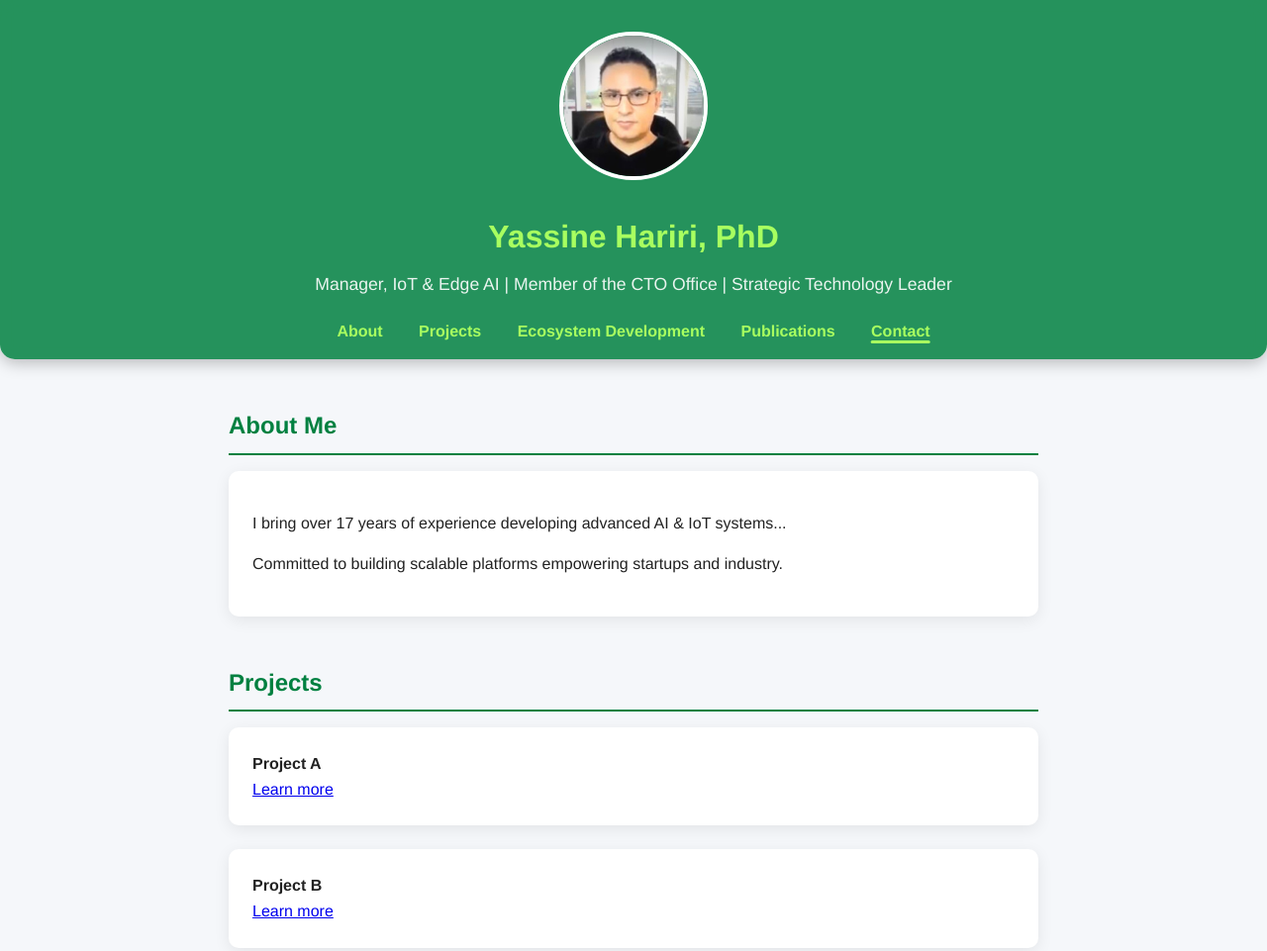
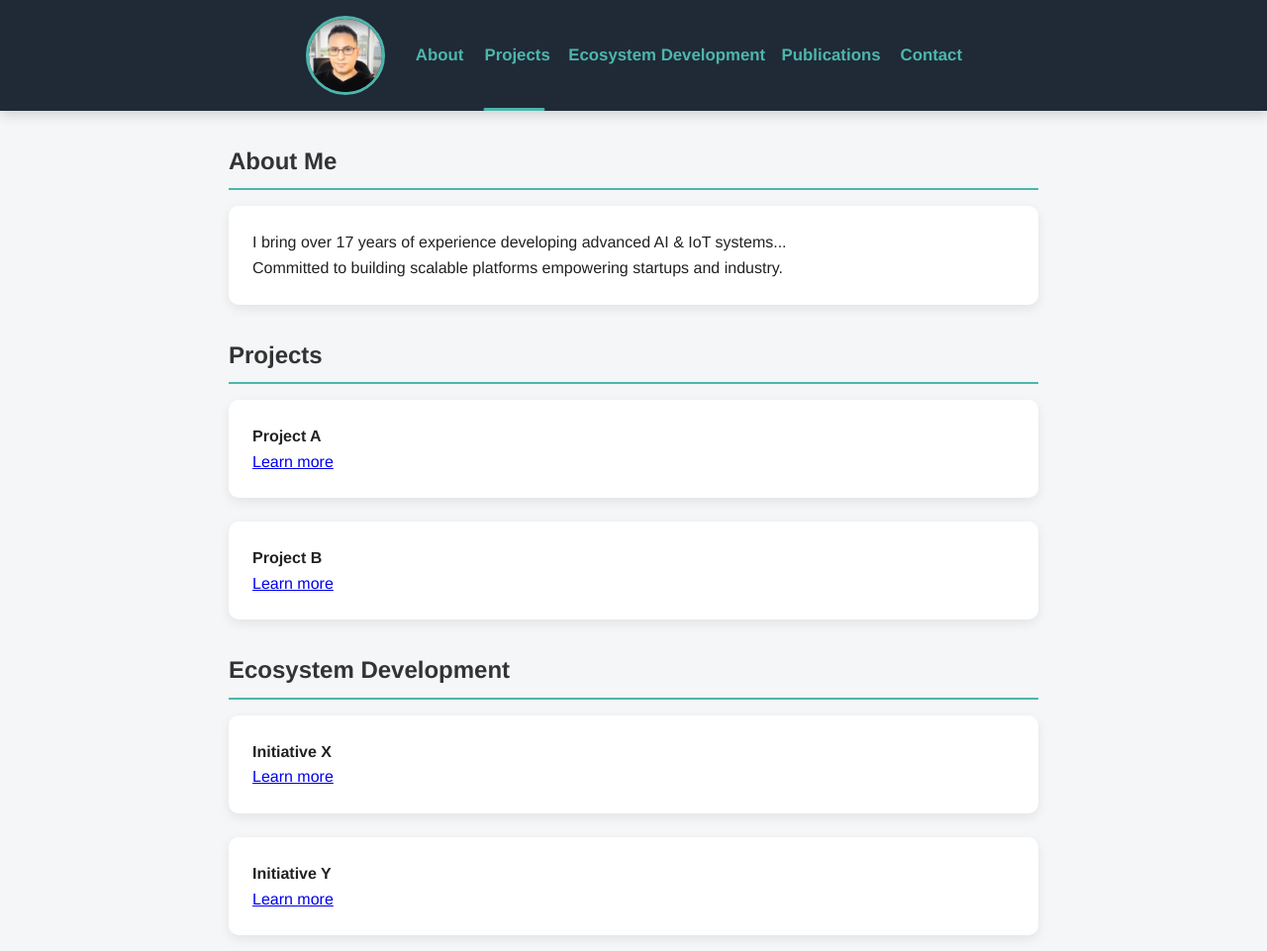
Before and after one commit to yhariri/yhariri.github.io, a plain HTML site: page index.html in a window 1280 px wide. Shown: the top 961 px of the page at 99% size. Drawn offline with Linux system fonts and the light colour scheme.

Commit message:
Update index.html

```diff
--- a/index.html
+++ b/index.html
@@ -6,114 +6,138 @@
 <title>Yassine Hariri, PhD</title>
 <link rel="icon" href="images/yassinepic.jpg">
 <style>
-    * { box-sizing: border-box; }
+  * { box-sizing: border-box; margin:0; padding:0; }
   body {
     font-family: "Helvetica Neue", Helvetica, Arial, sans-serif;
-      margin: 0; padding: 0;
-      background: #f5f7fa; color: #222;
-      line-height: 1.6; scroll-behavior: smooth;
+    background: #f4f6f8;
+    color: #222;
+    line-height: 1.6;
+    scroll-behavior: smooth;
   }
 
   /* --- Header --- */
   header {
-      text-align: center;
-      padding: 2rem 1rem 1rem;
-      position: sticky; top: 0; z-index: 1000;
-      background: rgba(0, 128, 64, 0.85); /* Green */
-      backdrop-filter: blur(12px);
-      box-shadow: 0 4px 16px rgba(0,0,0,0.25);
-      border-bottom-left-radius: 15px;
-      border-bottom-right-radius: 15px;
+    display: flex;
+    align-items: center;
+    justify-content: center;
+    gap: 2rem;
+    padding: 1rem 2rem;
+    position: sticky;
+    top: 0;
+    background: #1f2a36; /* Dark gray-blue */
+    color: #fff;
+    box-shadow: 0 4px 12px rgba(0,0,0,0.15);
+    z-index: 1000;
   }
 
   header img {
-      width: 150px; height: 150px;
-      border-radius: 50%; border: 4px solid white;
-      margin-bottom: 1rem;
-      transition: transform 0.3s;
+    width: 80px;
+    height: 80px;
+    border-radius: 50%;
+    border: 3px solid #4db6ac; /* Teal accent */
+    object-fit: cover;
   }
 
-    header img:hover { transform: scale(1.07); }
-
-    header h1 { margin: 0.5rem 0; font-size: 2rem; color: #a8ff60; } /* light green */
-    header p { margin: 0.3rem 0; font-size: 1.1rem; color: #fff; opacity: 0.9; }
-
-    /* --- Navigation --- */
   nav {
-      position: relative; display: inline-block; margin-top: 1rem;
+    display: flex;
+    gap: 1.5rem;
+    justify-content: center;
+    flex-wrap: wrap;
   }
 
   nav a {
-      color: #a8ff60;
-      margin: 0 1rem;
+    color: #b2dfdb;
     text-decoration: none;
     font-weight: 600;
-      padding: 0.2rem 0;
     position: relative;
+    padding: 0.3rem 0;
     transition: color 0.3s, transform 0.3s;
   }
 
-    nav a:hover { color: #ffffff; transform: scale(1.05); }
+  nav a:hover, nav a.active {
+    color: #4db6ac;
+    transform: scale(1.05);
+  }
 
   .underline {
-      position: absolute; height: 3px;
-      background: #a8ff60; bottom: 0; left: 0;
-      transition: all 0.3s ease; border-radius: 2px;
+    position: absolute;
+    height: 3px;
+    background: #4db6ac;
+    bottom: 0;
+    left: 0;
+    transition: all 0.3s ease;
+    border-radius: 2px;
   }
 
   /* --- Sections --- */
   section {
-      max-width: 850px; margin: 3rem auto; padding: 0 1rem;
-      opacity: 0; transform: translateY(30px);
+    max-width: 850px;
+    margin: 2rem auto;
+    padding: 0 1rem;
+    opacity: 0;
+    transform: translateY(30px);
     transition: all 0.8s ease-out;
   }
 
   section.visible { opacity: 1; transform: translateY(0); }
 
   section h2 {
-      border-bottom: 2px solid #008040; /* Dark green */
-      padding-bottom: 0.5rem; margin-bottom: 1rem;
-      color: #008040;
+    border-bottom: 2px solid #4db6ac;
+    padding-bottom: 0.5rem;
+    margin-bottom: 1rem;
+    color: #333;
   }
 
   .card {
-      background: white; border-radius: 10px;
-      padding: 1.5rem; margin-bottom: 1.5rem;
-      box-shadow: 0 4px 16px rgba(0,0,0,0.08);
+    background: white;
+    border-radius: 10px;
+    padding: 1.5rem;
+    margin-bottom: 1.5rem;
+    box-shadow: 0 4px 12px rgba(0,0,0,0.08);
     transition: transform 0.3s, box-shadow 0.3s;
   }
 
-    .card:hover { transform: translateY(-5px); box-shadow: 0 6px 20px rgba(0,0,0,0.12); }
+  .card:hover {
+    transform: translateY(-5px);
+    box-shadow: 0 6px 20px rgba(0,0,0,0.12);
+  }
 
   .contact a {
-      display: inline-block; margin: 0.3rem 0.6rem;
-      text-decoration: none; color: #008040;
-      font-weight: bold; transition: color 0.3s, transform 0.3s;
+    display: inline-block;
+    margin: 0.3rem 0.6rem;
+    text-decoration: none;
+    color: #00796b;
+    font-weight: bold;
+    transition: color 0.3s, transform 0.3s;
   }
 
-    .contact a:hover { color: #00b060; transform: scale(1.05); }
+  .contact a:hover { color: #004d40; transform: scale(1.05); }
 
-    /* --- Footer --- */
   footer {
-      text-align: center; padding: 1.5rem;
-      background: #008040; color: white; margin-top: 2rem;
-      border-top-left-radius: 15px; border-top-right-radius: 15px;
+    text-align: center;
+    padding: 1.5rem;
+    background: #1f2a36;
+    color: white;
+    margin-top: 2rem;
+    border-top-left-radius: 10px;
+    border-top-right-radius: 10px;
   }
 
   /* --- Responsive --- */
-    @media (max-width: 600px) {
-      header img { width: 120px; height: 120px; }
-      nav a { margin: 0 0.5rem; font-size: 0.95rem; }
-      section { margin: 2rem auto; }
+  @media (max-width: 768px){
+    header {
+      flex-direction: column;
+      gap: 1rem;
+    }
+    nav { justify-content: center; gap: 1rem; }
+    header img { width: 100px; height: 100px; }
   }
 </style>
 </head>
 <body>
 
-  <header id="header">
+<header>
   <img src="images/yassinepic.jpg" alt="Yassine Hariri">
-    <h1>Yassine Hariri, PhD</h1>
-    <p>Manager, IoT & Edge AI | Member of the CTO Office | Strategic Technology Leader</p>
   <nav id="navbar">
     <a href="#about" class="nav-link">About</a>
     <a href="#projects" class="nav-link">Projects</a>
@@ -170,7 +194,7 @@
   const navLinks = document.querySelectorAll('.nav-link');
   const underline = document.querySelector('.underline');
 
-    function updateUnderline(link) {
+  function updateUnderline(link){
     const rect = link.getBoundingClientRect();
     const navRect = link.parentElement.getBoundingClientRect();
     underline.style.width = rect.width + 'px';
@@ -185,30 +209,31 @@
     });
     navLinks.forEach(link => {
       link.classList.remove('active');
-        if (link.getAttribute('href').includes(current)) {
+      if(link.getAttribute('href').includes(current)){
         link.classList.add('active');
         updateUnderline(link);
       }
     });
-      sections.forEach(section => {
+    sections.forEach(section=>{
       const rect = section.getBoundingClientRect();
-        if (rect.top < window.innerHeight - 100) section.classList.add('visible');
+      if(rect.top < window.innerHeight - 100) section.classList.add('visible');
     });
   });
 
   window.addEventListener('load', () => {
     const activeLink = document.querySelector('.nav-link.active') || navLinks[0];
     updateUnderline(activeLink);
-      sections.forEach(section => {
+    sections.forEach(section=>{
       const rect = section.getBoundingClientRect();
-        if (rect.top < window.innerHeight - 100) section.classList.add('visible');
+      if(rect.top < window.innerHeight - 100) section.classList.add('visible');
     });
   });
 
-    window.addEventListener('resize', () => {
+  window.addEventListener('resize', ()=>{
     const activeLink = document.querySelector('.nav-link.active') || navLinks[0];
     updateUnderline(activeLink);
   });
 </script>
+
 </body>
 </html>
```
Lines whose indentation alone changed are shown as unchanged.
